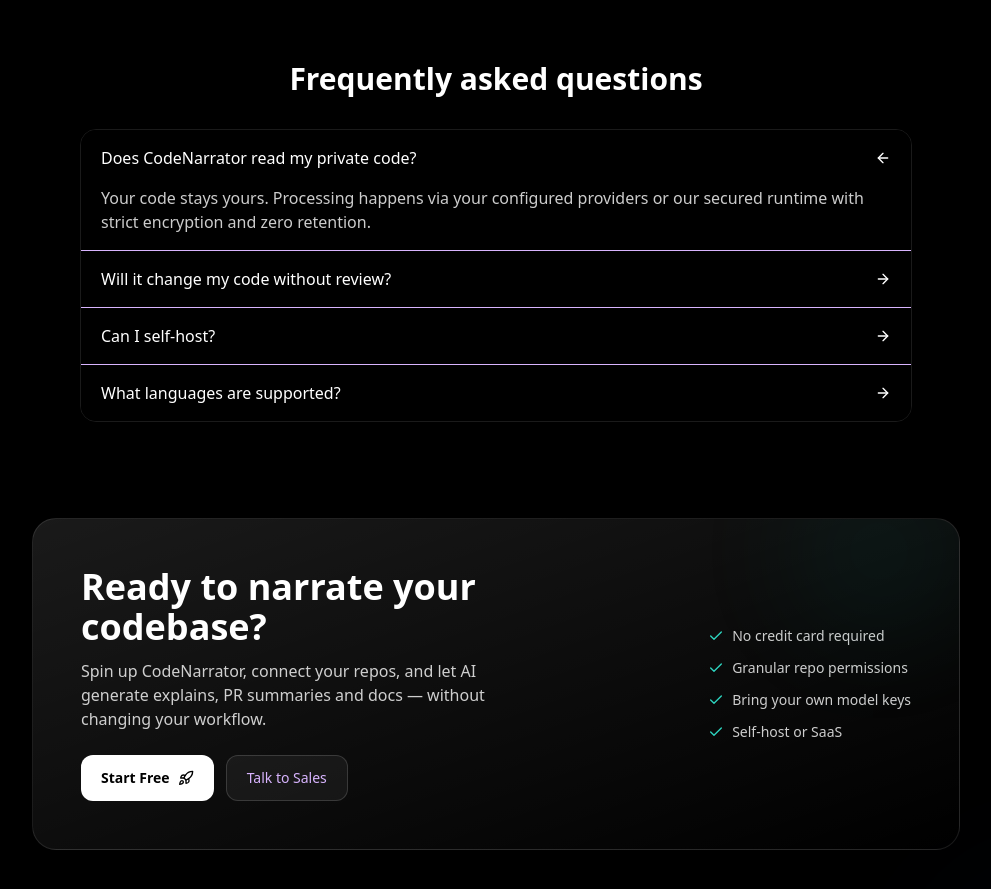
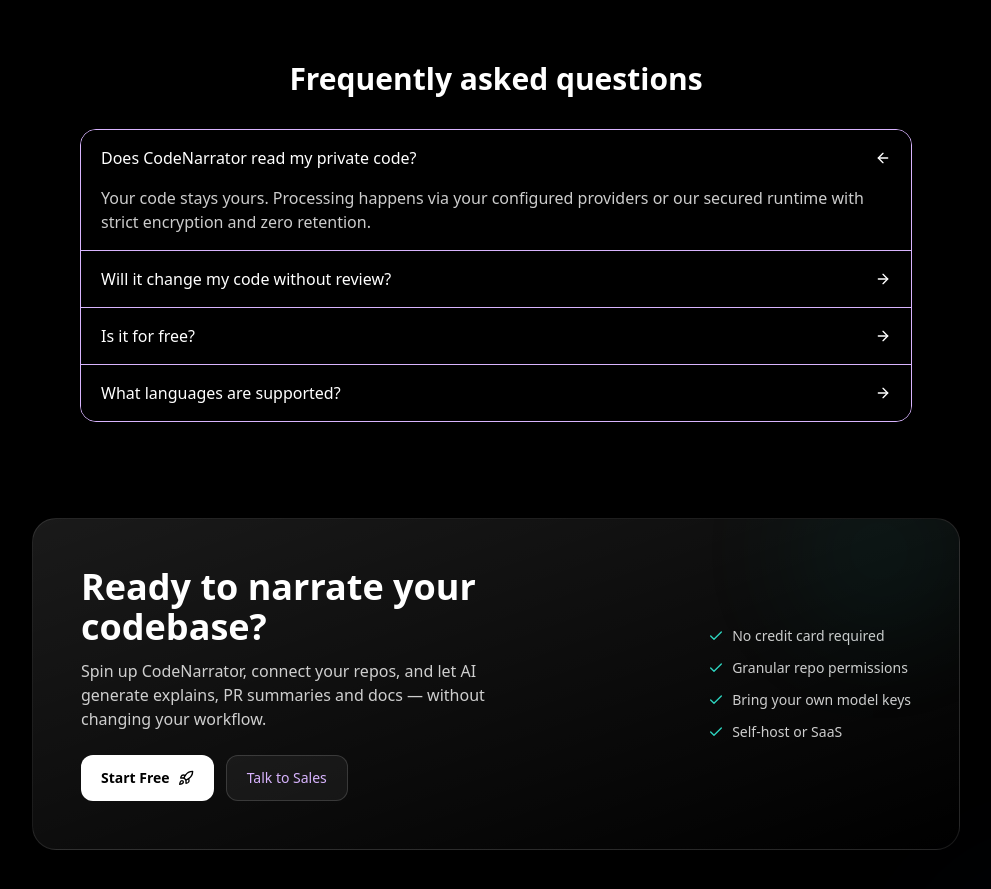
Before and after one commit to mah12-ops/code_narrator_ai, a React (Vite) app in the folder client/: page / in a window 1280 px wide. Shown: the part 2600-3489 px from the top of the page, without its empty margins (144-1135 px from the left). Built offline with nearby package versions, Linux system fonts and the light colour scheme.

Commit message:
fix faq color

```diff
--- a/client/src/components/pages/LandingPage/Faq.tsx
+++ b/client/src/components/pages/LandingPage/Faq.tsx
@@ -8,7 +8,7 @@
   const faqs = [
     { q: "Does CodeNarrator read my private code?", a: "Your code stays yours. Processing happens via your configured providers or our secured runtime with strict encryption and zero retention." },
     { q: "Will it change my code without review?", a: "Never. It proposes PRs with diffs, tests, and explanations. You merge when ready." },
-    { q: "Can I self-host?", a: "Yes. Docker images and Helm charts are available for private VPC deployments." },
+    { q: "Is it for free?", a: "Yes. You can login by your email and you can use it for free." },
     { q: "What languages are supported?", a: "JavaScript/TypeScript, Python, Go, Java, C#, PHP, and more. The explainer is language-agnostic." },
   ];
 
@@ -17,7 +17,7 @@
        {/* FAQ */}
         <section id="faq" className="mx-auto max-w-5xl px-24 py-16 md:py-24">
           <h3 className="text-3xl font-bold text-center">Frequently asked questions</h3>
-          <div className="mt-8 divide-y divide-purple-300 border border-white/10 rounded-2xl overflow-hidden">
+          <div className="mt-8 divide-y divide-purple-300 border border-purple-300 rounded-2xl overflow-hidden">
             {faqs.map((f, idx) => (
               <div key={f.q} className="bg-black">
                 <button onClick={() => setOpenFaq(openFaq === idx ? null : idx)} className="w-full flex items-center justify-between px-5 py-4 text-left">
```
